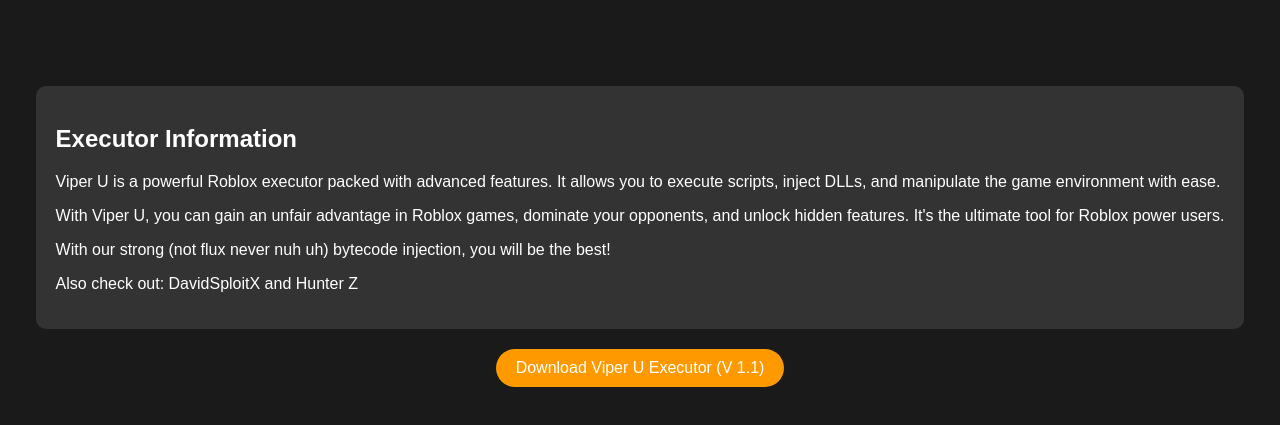
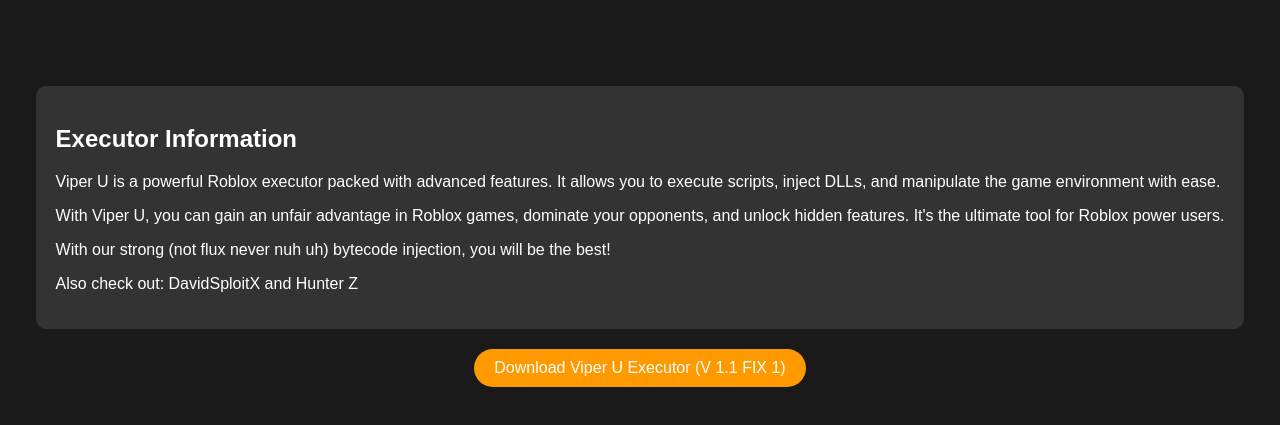
Before and after one commit to SimplexityButGithub/vu, a plain HTML site: page index.html in a window 1280 px wide. Shown: the part 181-606 px from the top of the page. Drawn offline with Linux system fonts and the light colour scheme.

Commit message:
Update index.html

```diff
--- a/index.html
+++ b/index.html
@@ -82,7 +82,7 @@
       </p>
     </div>
 
-    <a class="download-button" href="https://store3.gofile.io/download/801a6f0c-3528-440f-8e9d-0de7aac092d3/1.1.zip">Download Viper U Executor (V 1.1)</a>
+    <a class="download-button" href="https://gofile.io/d/laMYZk">Download Viper U Executor (V 1.1 FIX 1)</a>
   </div>
 </body>
 </html>
```
